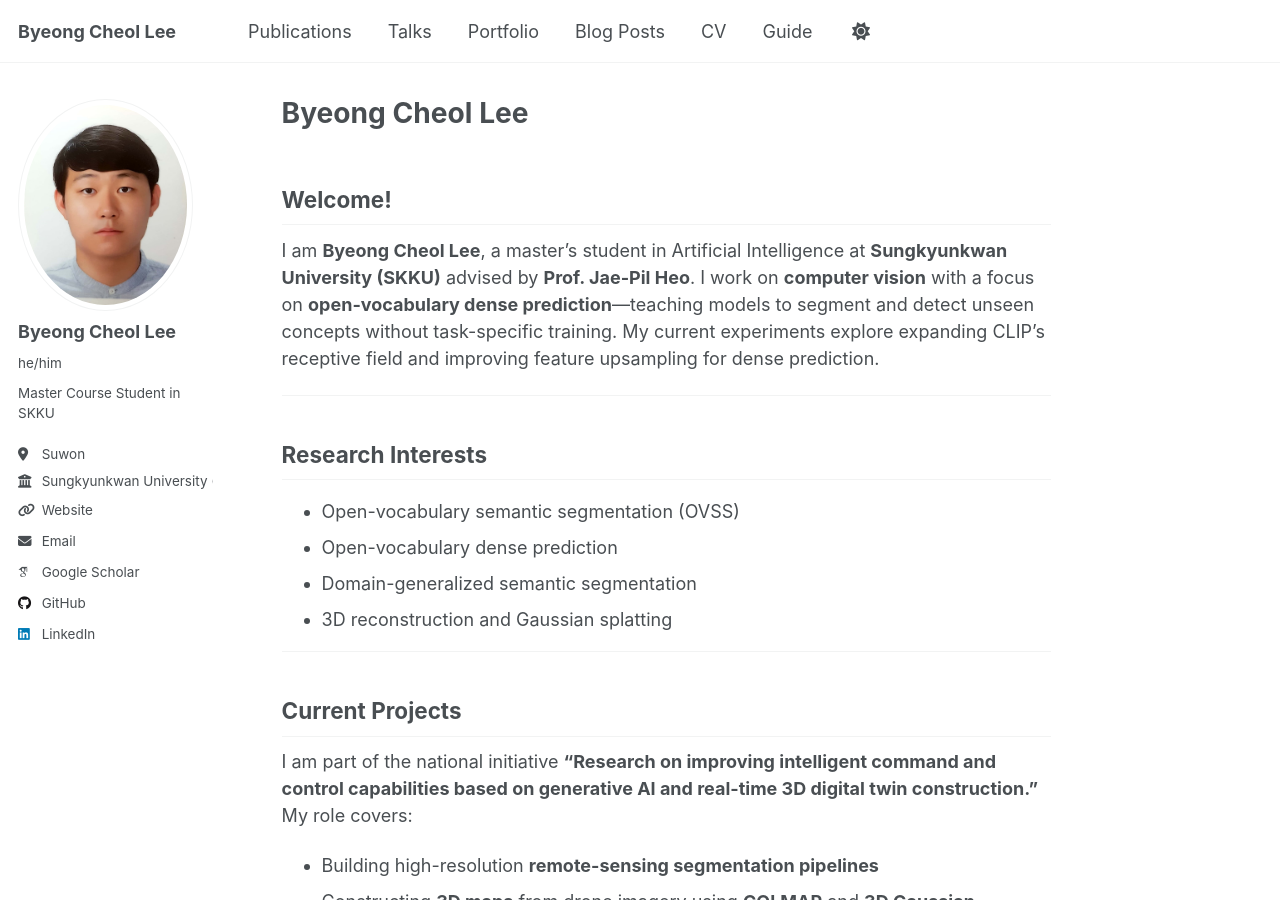
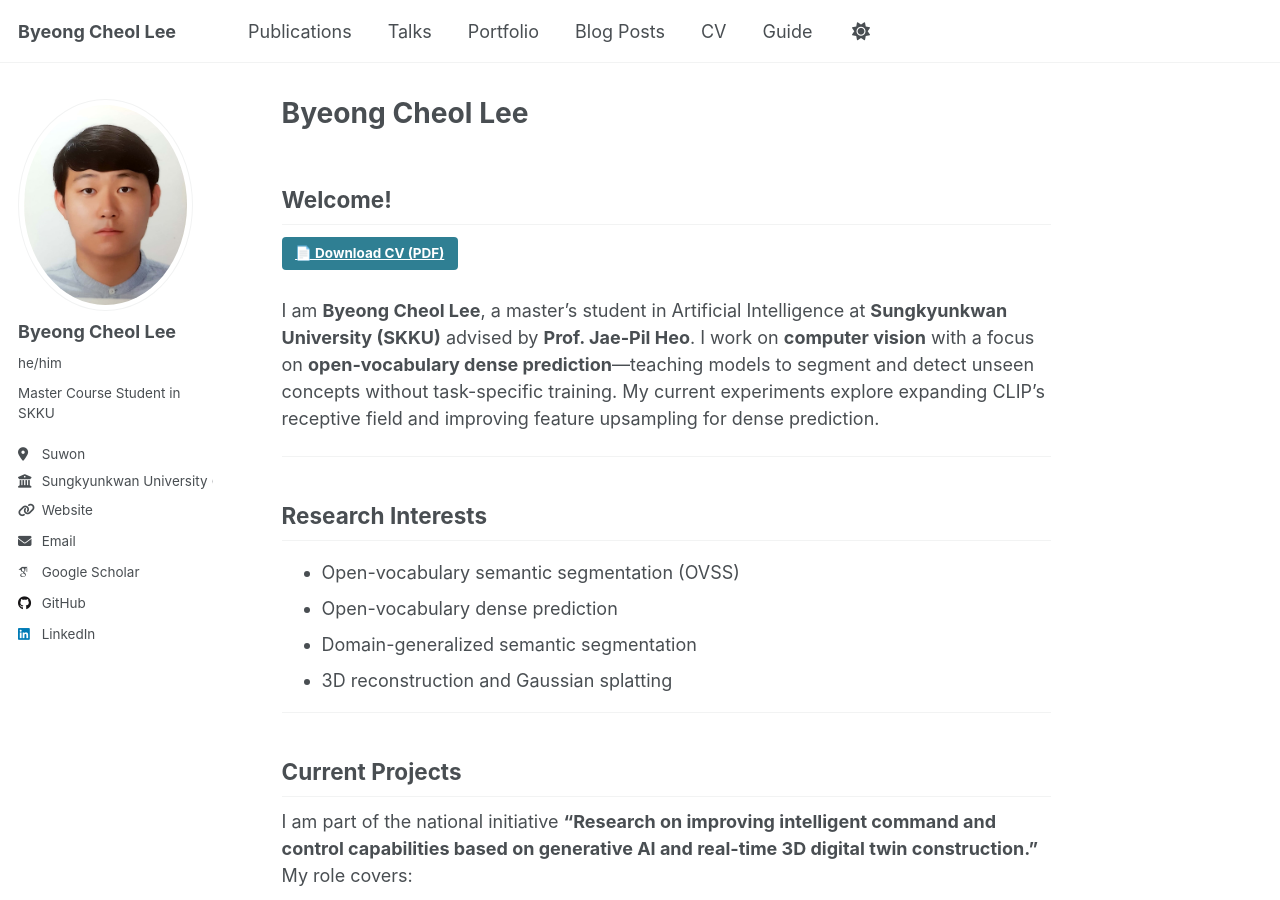
Before and after one commit to 2btlFe/2btlFe.github.io, a Jekyll site: the page built from _pages/about.md, in a window 1280 px wide and 900 px high. Built offline with Jekyll 4.4.1, drawn with Linux system fonts in a browser that asks for light colours; some web fonts are replaced; a script that is not in the unit is left out.

Commit message:
cv link and github link

```diff
--- a/_includes/archive-single.html
+++ b/_includes/archive-single.html
@@ -80,5 +80,9 @@
       <p><a href="{{ post.bibtexurl }}">Download Bibtex</a></p>
     {% endif %}
 
+    {% if post.github %}
+      <p><a href="{{ post.github }}">[GitHub]</a></p>
+    {% endif %}
+
   </article>
 </div>
--- a/_layouts/single.html
+++ b/_layouts/single.html
@@ -73,6 +73,12 @@ layout: default
           <p style="font-size: smaller"><a href="{{ page.bibtexurl }}">Download Bibtex</a></p>
         {% endif %}
 
+        {% if page.github %}
+          <p><a href="{{ page.github }}" class="btn btn--inverse">[GitHub]</a>{% if page.paperurl %} <a href="{{ page.paperurl }}" class="btn btn--inverse">[arXiv]</a>{% endif %}</p>
+        {% elsif page.paperurl %}
+          <p><a href="{{ page.paperurl }}" class="btn btn--inverse">[arXiv]</a></p>
+        {% endif %}
+
         {% if page.link %}<div><a href="{{ page.link }}" class="btn">{{ site.data.ui-text[site.locale].ext_link_label | default: "Direct Link" }}</a></div>{% endif %}
       </section>
 
--- a/_pages/about.md
+++ b/_pages/about.md
@@ -8,6 +8,8 @@ redirect_from:
 ---
 
 ## Welcome!
+
+[📄 Download CV (PDF)](/files/Resume_ByeongCheolLee_2026.pdf){: .btn .btn--info}
 
 I am **Byeong Cheol Lee**, a master's student in Artificial Intelligence at **Sungkyunkwan University (SKKU)** advised by **Prof. Jae-Pil Heo**. I work on **computer vision** with a focus on **open-vocabulary dense prediction**—teaching models to segment and detect unseen concepts without task-specific training. My current experiments explore expanding CLIP's receptive field and improving feature upsampling for dense prediction.
 
```
Also changed, not shown: _publications/2026-06-01-global-local-aligned-clip.md (+2 -0 lines), 1 other file.
